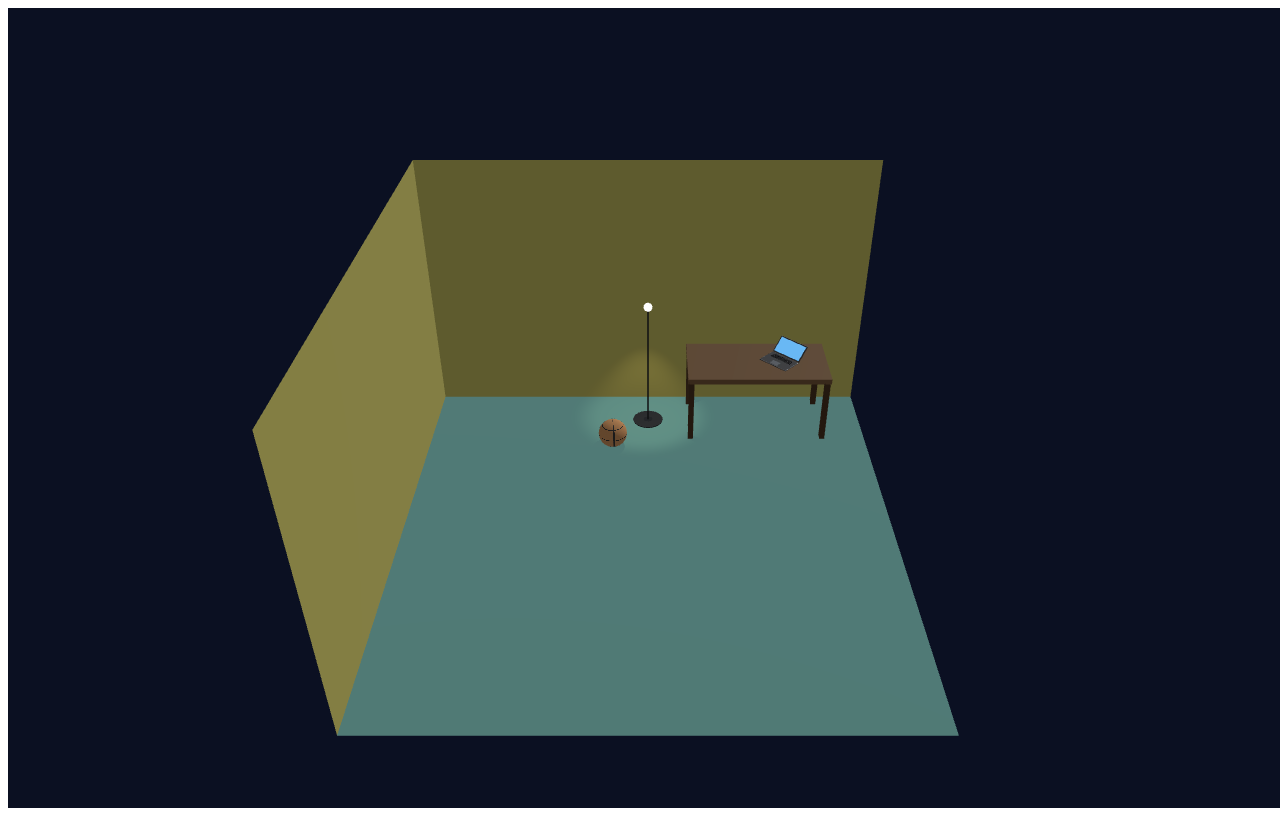
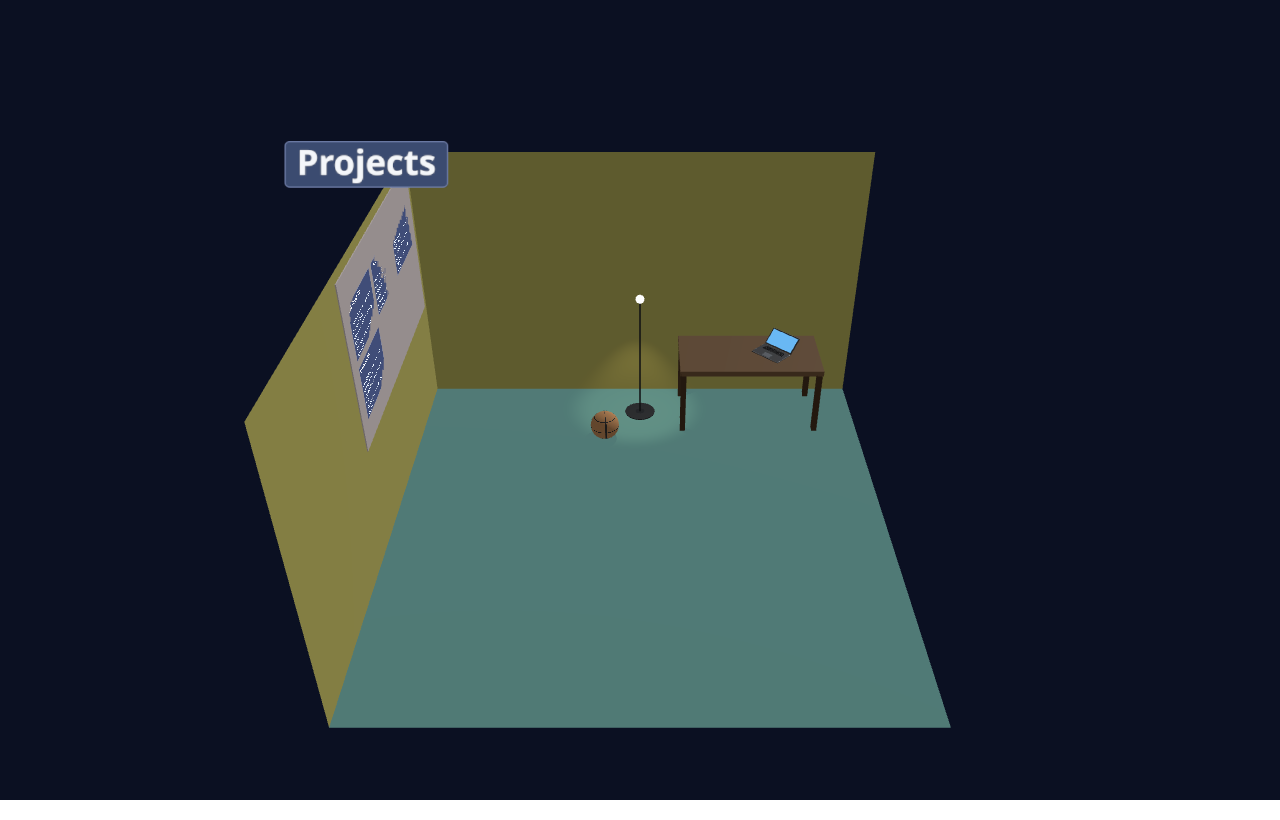
Before and after one commit to nkwno/PortfolioWeb, a website built with Vite: page portfolio/index.html in a window 1280 px wide. Built offline with nearby package versions, Linux system fonts and the light colour scheme; animation ran at ten frames a second.

Commit message:
added placeholder for projects on a whiteboard

```diff
--- /dev/null
+++ b/portfolio/src/components/whiteBoard.js
@@ -0,0 +1,318 @@
+// src/components/Whiteboard.js
+import * as THREE from 'three';
+
+/**
+ * Big whiteboard with clickable project cards (title + 3 bullets).
+ *
+ * Options:
+ * - width, height: board size in world units
+ * - columns: number of card columns
+ * - gap: space between cards
+ * - cardW, cardH: override auto-computed card size
+ * - camera, domElement: enable built-in raycast + click
+ * - projects: [{ title, bullets: [b1,b2,b3], link }]
+ */
+export function createWhiteboard(opts = {}) {
+  const {
+    width = 5.6,
+    height = 3.4,
+    depth = 0.04,
+    frameThickness = 0.06,
+    columns = 3,
+    gap = 0.16,
+    cardW = null, // auto if null
+    cardH = null, // auto if null
+    camera = null,
+    domElement = null,
+    projects = defaultProjects(),
+  } = opts;
+
+  const group = new THREE.Group();
+  group.name = 'Whiteboard';
+
+  // ---- Board ----
+  const panel = new THREE.Mesh(
+    new THREE.BoxGeometry(width, height, depth),
+    new THREE.MeshStandardMaterial({ color: 0xf9ecec, roughness: 0.85, metalness: 0 })
+  );
+  panel.receiveShadow = true;
+  group.add(panel);
+
+  const frame = new THREE.Mesh(
+    new THREE.BoxGeometry(width + frameThickness, height + frameThickness, 0.02),
+    new THREE.MeshStandardMaterial({ color: 0xf0d9da, roughness: 0.5, metalness: 0.2 })
+  );
+  frame.position.z = -depth * 0.5 - 0.012;
+  group.add(frame);
+
+  // title
+  const titleSprite = makeLabelSprite('Projects', {
+    fontSize: 90, paddingX: 32, paddingY: 16,
+    bg: '#0b1229', stroke: '#2a3769', color: '#e7ecf4'
+  });
+  titleSprite.position.set(0, height * 0.8, depth * 0.51);
+  group.add(titleSprite);
+
+  //layout
+  const rows = Math.ceil(projects.length / columns);
+  const autoCardW = (width * 0.9 ? 0.9 : 0.9);
+  const computedCardW = (width * 0.88 - gap * (columns - 1)) / columns;
+  const computedCardH = (height * 0.68 - gap * (rows - 1)) / rows;
+
+  const CW = cardW ?? computedCardW;
+  const CH = cardH ?? computedCardH;
+
+  const totalW = columns * CW + (columns - 1) * gap;
+  const totalH = rows * CH + (rows - 1) * gap;
+  const startX = -totalW / 2 + CW / 2;
+  const startY =  totalH / 2 - CH / 2 - 0.06;
+
+  const cards = [];
+  projects.forEach((p, i) => {
+    const col = i % columns;
+    const row = Math.floor(i / columns);
+    const x = startX + col * (CW + gap);
+    const y = startY - row * (CH + gap);
+
+    const tex = makeProjectCardTextureBullets({
+      title: p.title,
+      bullets: p.bullets,
+      width: 1280,
+      height: 800,
+    });
+
+    const mat = new THREE.MeshBasicMaterial({ map: tex, transparent: true });
+    const geo = new THREE.PlaneGeometry(CW, CH);
+    const plane = new THREE.Mesh(geo, mat);
+    plane.position.set(x, y, depth * 0.51);
+    plane.renderOrder = 2;
+    plane.userData.link = p.link || 'https://github.com/nkwno';
+    group.add(plane);
+    cards.push(plane);
+  });
+
+  // hover mouse
+  if (camera && domElement) {
+    const raycaster = new THREE.Raycaster();
+    const mouse = new THREE.Vector2();
+    let hovered = null;
+
+    function onPointerMove(e) {
+      const rect = domElement.getBoundingClientRect();
+      mouse.x = ((e.clientX - rect.left) / rect.width) * 2 - 1;
+      mouse.y = -((e.clientY - rect.top) / rect.height) * 2 + 1;
+      raycaster.setFromCamera(mouse, camera);
+      const hits = raycaster.intersectObjects(cards, false);
+      const now = hits.length ? hits[0].object : null;
+      if (hovered !== now) {
+        hovered = now;
+        domElement.style.cursor = hovered ? 'pointer' : 'default';
+      }
+    }
+
+    function onClick() {
+      if (!hovered) return;
+      const url = hovered.userData.link;
+      if (url) window.open(url, '_blank', 'noopener');
+    }
+
+    domElement.addEventListener('mousemove', onPointerMove);
+    domElement.addEventListener('click', onClick);
+
+    group.userData.disposeInteractions = () => {
+      domElement.removeEventListener('mousemove', onPointerMove);
+      domElement.removeEventListener('click', onClick);
+      domElement.style.cursor = 'default';
+    };
+  }
+
+  return group;
+}
+
+/* helper functions */
+
+function makeLabelSprite(text, {
+  fontSize = 64,
+  paddingX = 16,
+  paddingY = 8,
+  color = '#ffffff',
+  bg = '#000000aa',
+  stroke = '#222',
+} = {}) {
+  const c = document.createElement('canvas');
+  const ctx = c.getContext('2d');
+
+  ctx.font = `700 ${fontSize}px ui-sans-serif, system-ui, -apple-system, Segoe UI, Roboto`;
+  const w = Math.ceil(ctx.measureText(text).width) + paddingX * 2;
+  const h = fontSize + paddingY * 2;
+  c.width = w; c.height = h;
+
+  roundedRect(ctx, 1.5, 1.5, w - 3, h - 3, 14, bg, stroke);
+  ctx.font = `700 ${fontSize}px ui-sans-serif, system-ui, -apple-system, Segoe UI, Roboto`;
+  ctx.fillStyle = color;
+  ctx.textBaseline = 'middle';
+  ctx.fillText(text, paddingX, h / 2 + 1);
+
+  const tex = new THREE.CanvasTexture(c);
+  tex.anisotropy = 8;
+
+  const mat = new THREE.SpriteMaterial({ map: tex, transparent: true });
+  const spr = new THREE.Sprite(mat);
+  const scale = 0.007;
+  spr.scale.set(w * scale, h * scale, 1);
+  return spr;
+}
+
+function roundedRect(ctx, x, y, w, h, r, fill, stroke) {
+  const rr = Math.min(r, w / 2, h / 2);
+  ctx.beginPath();
+  ctx.moveTo(x + rr, y);
+  ctx.lineTo(x + w - rr, y);
+  ctx.quadraticCurveTo(x + w, y, x + w, y + rr);
+  ctx.lineTo(x + w, y + h - rr);
+  ctx.quadraticCurveTo(x + w, y + h, x + w - rr, y + h);
+  ctx.lineTo(x + rr, y + h);
+  ctx.quadraticCurveTo(x, y + h, x, y + h - rr);
+  ctx.lineTo(x, y + rr);
+  ctx.quadraticCurveTo(x, y, x + rr, y);
+  ctx.closePath();
+  if (fill) { ctx.fillStyle = fill; ctx.fill(); }
+  if (stroke) { ctx.strokeStyle = stroke; ctx.lineWidth = 3; ctx.stroke(); }
+}
+
+// === Card with title + 3 bullets (auto-fits fonts to avoid overflow) ===
+function makeProjectCardTextureBullets({ title, bullets = [], width = 1024, height = 640 }) {
+  const c = document.createElement('canvas');
+  c.width = width; c.height = height;
+  const ctx = c.getContext('2d');
+
+  // Layout constants
+  const pad = 36;
+  const titlePadX = pad + 6;
+  const titlePadY = pad - 2;
+
+  // Start large; shrink if needed
+  let titleSize = Math.floor(height * 0.16);
+  let bulletSize = Math.floor(height * 0.12);
+  const maxLinesPerBullet = 2;  // keep each bullet compact
+  const minTitle = Math.max(28, Math.floor(height * 0.11));
+  const minBullet = Math.max(22, Math.floor(height * 0.085));
+
+  function render(measureOnly = false) {
+    // bg + border
+    ctx.clearRect(0, 0, width, height);
+    ctx.fillStyle = '#0d1330';
+    ctx.fillRect(0, 0, width, height);
+    ctx.strokeStyle = '#2a3769';
+    ctx.lineWidth = Math.max(4, width * 0.004);
+    ctx.strokeRect(2, 2, width - 4, height - 4);
+
+    // title
+    ctx.fillStyle = '#e7ecf4';
+    ctx.textBaseline = 'top';
+    ctx.font = `700 ${titleSize}px ui-sans-serif, system-ui, -apple-system, Segoe UI, Roboto`;
+    ctx.fillText(title, titlePadX, titlePadY);
+    const titleBlockBottom = titlePadY + titleSize + pad * 0.35;
+
+    // bullets
+    const bulletPadX = pad + 12;
+    let y = Math.floor(Math.max(titleBlockBottom, height * 0.34));
+    const bulletLH = Math.floor(bulletSize * 1.25);
+    const bulletWidth = width - bulletPadX * 2;
+
+    ctx.fillStyle = '#cfe6ff';
+    ctx.font = `500 ${bulletSize}px ui-sans-serif, system-ui, -apple-system, Segoe UI, Roboto`;
+
+    const items = bullets?.length
+      ? bullets.slice(0, 3)
+      : [
+          'Placeholder point one describing the project clearly.',
+          'Placeholder point two with a key feature.',
+          'Placeholder point three with impact/tech.'
+        ];
+
+    for (const raw of items) {
+      const text = raw.startsWith('•') ? raw : `• ${raw}`;
+      const before = y;
+      y = wrapTextReturnY(ctx, text, bulletPadX, y, bulletWidth, bulletLH, maxLinesPerBullet);
+      y += Math.floor(bulletLH * 0.15);
+      if (measureOnly && y > height - pad) return { overflow: true, usedY: y };
+    }
+    return { overflow: false, usedY: y };
+  }
+
+  // shrink loop
+  let result = render(true);
+  let guard = 24;
+  while (result.overflow && guard-- > 0) {
+    if (titleSize > minTitle) titleSize -= 2;
+    if (bulletSize > minBullet) bulletSize -= 2;
+    result = render(true);
+  }
+
+  // final paint
+  render(false);
+
+  const tex = new THREE.CanvasTexture(c);
+  tex.anisotropy = 8;
+  tex.minFilter = THREE.LinearFilter;   // crisp text
+  tex.generateMipmaps = false;
+  return tex;
+}
+
+// Draw wrapped text and return the next baseline Y after drawing.
+function wrapTextReturnY(ctx, text, x, y, maxWidth, lineHeight, maxLines = 2) {
+  const words = text.split(/\s+/);
+  let line = '';
+  let linesDrawn = 0;
+
+  for (let n = 0; n < words.length; n++) {
+    const test = line ? line + ' ' + words[n] : words[n];
+    const w = ctx.measureText(test).width;
+
+    if (w > maxWidth && line) {
+      ctx.fillText(line, x, y);
+      y += lineHeight;
+      linesDrawn++;
+      if (linesDrawn >= maxLines) {
+        const remaining = words.slice(n).join(' ');
+        const ellipsis = '…';
+        let clipped = '';
+        for (let i = 0; i < remaining.length; i++) {
+          const next = clipped + remaining[i];
+          if (ctx.measureText(next + ellipsis).width > maxWidth) break;
+          clipped = next;
+        }
+        ctx.fillText(clipped + ellipsis, x, y);
+        y += lineHeight;
+        return y;
+      }
+      line = words[n];
+    } else {
+      line = test;
+    }
+  }
+
+  if (line) {
+    ctx.fillText(line, x, y);
+    y += lineHeight;
+  }
+  return y;
+}
+
+function defaultProjects() {
+  const link = 'https://github.com/nkwno';
+  const bullets = [
+    'High-level summary of the project.',
+    'Key tech or approach used.',
+    'Impact or outcome in plain words.'
+  ];
+  return [
+    { title: 'Hit It – iOS Fitness App', bullets, link },
+    { title: 'FastAPI Video Backend', bullets, link },
+    { title: 'Cardio Trends Dashboard', bullets, link },
+    { title: 'Robot Car – Object Seeking', bullets, link },
+    { title: 'Q-Learning Simulator', bullets, link },
+    { title: 'Three.js Globe – Data Pins', bullets, link },
+  ];
+}
--- a/portfolio/src/main.js
+++ b/portfolio/src/main.js
@@ -4,6 +4,7 @@ import { createTable } from './components/table.js';
 import { createLamp } from './components/lamp.js';
 import { createLaptop } from './components/laptop.js';
 import { createBasketball } from './components/basketball.js';
+import { createWhiteboard } from './components/whiteBoard.js';
 
 //scene
 const scene = new THREE.Scene();
@@ -87,7 +88,22 @@ ball.position.set(3.0, -2.68, -0.8);
 ball.scale.set(1.6, 1.6, 1.6)
 scene.add(ball);
 
-// Shadows look great on a floor/table:
+//create whiteboard
+const board = createWhiteboard({
+  camera,
+  domElement: renderer.domElement,
+  // Optional: override default projects
+  projects: [
+    { title: 'iOS Fitness App', desc: 'Real-time form feedback with MediaPipe + Swift.', link: 'https://github.com/nkwno' },
+    { title: 'FastAPI Backend', desc: 'Video processing pipeline on GCP.', link: 'https://github.com/nkwno' },
+    { title: 'Health Trends', desc: 'CVD search trends with county-level models.', link: 'https://github.com/nkwno' },
+    { title: 'Robot Seeker', desc: 'Arduino bot finds nearest object.', link: 'https://github.com/nkwno' },
+  ]
+});
+board.position.set(2.0, 1.1, -5.0);
+scene.add(board);
+
+//shadows
 renderer.shadowMap.enabled = true;
 ball.castShadow = true;
 floor && (floor.receiveShadow = true);
--- a/portfolio/src/style.css
+++ b/portfolio/src/style.css
@@ -1,4 +1,4 @@
 body {
-  margin: 1;
+  margin: 0;
   overflow: hidden;
 }
```
